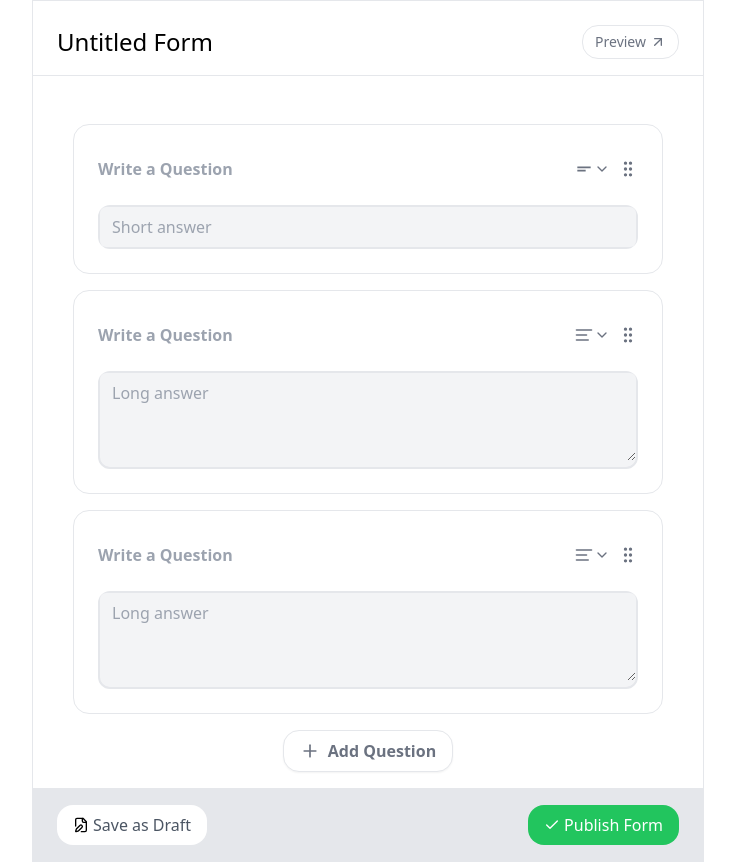
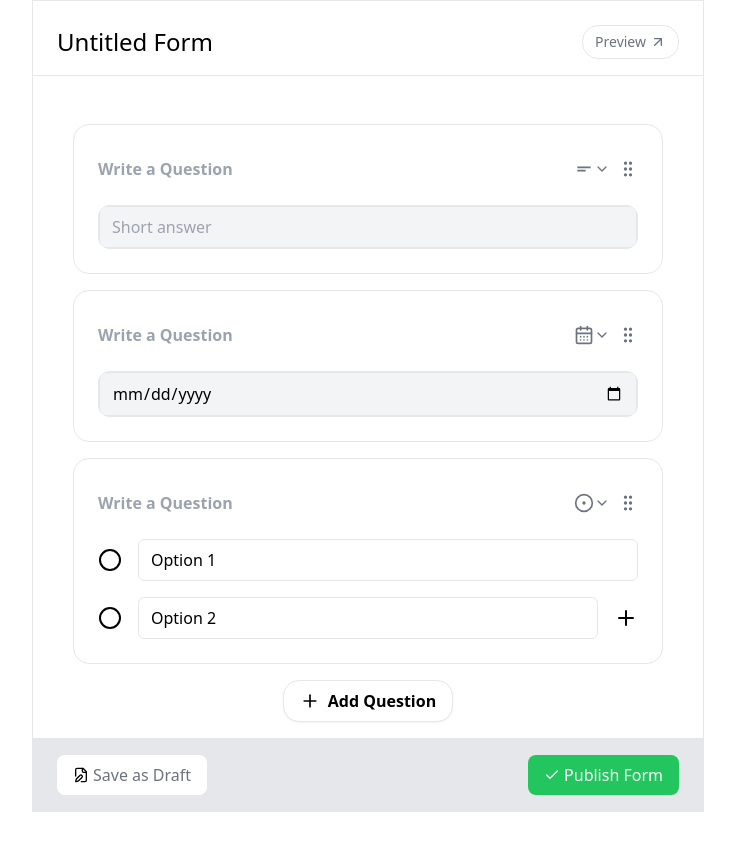
Before and after one commit to shivankkunwar/FormGenius, a Next.js app: page / in a window 1280 px wide. Shown: the whole page, without its empty margins (272-1007 px from the left). After the commit the page ends 812 px from the top, so only its background shows below. Built offline with nearby package versions, Linux system fonts and the light colour scheme.

Commit message:
Date component built , option fixed

```diff
--- a/app/page.tsx
+++ b/app/page.tsx
@@ -1,18 +1,43 @@
 "use client";
 
 import { useState } from "react";
-import { ArrowUpRight, Check, FilePen, Plus } from "lucide-react";
-import { motion } from "framer-motion";
+import { AlignLeft, ArrowUpRight, CalendarDays, Check, CircleDot, FilePen, Hash, Link, Plus } from "lucide-react";
+import { AnimatePresence, motion } from "framer-motion";
 import { formStyles as styles } from "@/styles/form";
 import AnswerComponent from "@/components/AnswerComponent";
 import { FormBuilder } from "@/components/formBuilder";
 import { FormProvider } from "@/context/form-context";
+import { MdOutlineShortText } from "react-icons/md";
 
 export default function Home() {
   const [isPreview, setIsPreview] = useState(false);
+  const [answers, setAnswers] = useState([
+    "short answer",
+    "date",
+    "single select",
+  ]);
+  const [showModal, setShowModal] = useState(false);
+  const [dropdownDirection, setDropdownDirection] = useState("down");
+  const toggleModal = () => {
+    setShowModal(!showModal);
+
+    const windowHeight = window.innerHeight;
+    const modalHeight = 400;
+    const dropdownHeight = 200;
+    const screenBottom = windowHeight - modalHeight / 2 - dropdownHeight / 2;
+
+    if (screenBottom < 0) {
+      setDropdownDirection("up");
+    } else {
+      setDropdownDirection("down");
+    }
+  };
+  const addQuestionType = (type:string) => {
+    setAnswers([...answers, type]);
+    setShowModal(false);
+  };
 
   return (
-
     <div className="flex flex-col min-h-screen max-w-2xl mx-auto  border z-0">
       <div className="mb-8 flex justify-between items-center b border-b px-4 md:px-6 pt-4 md:pt-6 pb-4 md:pb=6">
         <input
@@ -29,17 +54,90 @@ export default function Home() {
         </button>
       </div>
       <div className=" px-4 md:px-6  ">
-          <AnswerComponent type="short answer"/>
-          <AnswerComponent type="long answer"/>
-          <AnswerComponent type="long answer"/>
-
+        {answers.map((ans, i) => (
+          <AnswerComponent key={i} type={ans} />
+        ))}
       </div>
+      <AnimatePresence>
+        {showModal && (
+          <motion.div
+            initial={{ opacity: 0, y: 20 }}
+            animate={{ opacity: 1, y: 0 }}
+            exit={{ opacity: 0, y: 20 }}
+            className="fixed inset-0 flex items-center justify-center z-10"
+          >
+            <div
+              className="absolute inset-0 bg-gray-900 opacity-50 cursor-pointer"
+              onClick={toggleModal}
+            />
+            <div className="bg-white rounded-lg  p-6 relative z-20 w-full max-w-md">
+              <h2 className="text-2xl font-bold mb-4">Add Question</h2>
+              <div className={`relative ${dropdownDirection === 'up' ? 'top-auto bottom-full mb-2' : 'bottom-auto top-full mt-2'}`}>
+                <div className="bg-white border rounded-lg  p-4 w-full">
+                  <ul>
+                    <li
+                      className="flex gap-2 hover:bg-gray-100 p-2 cursor-pointer"
+                      onClick={() => addQuestionType("short answer")}
+                    >
+                     <MdOutlineShortText className="h-6 w-6 text-gray-500" />
+                     Short answer
+                    </li>
+                    <li
+                      className="flex gap-2 hover:bg-gray-100 p-2 cursor-pointer"
+                      onClick={() => addQuestionType("long answer")}
+                    >
+                      <AlignLeft className="h-5 w-5 text-gray-500" />
+                      Long answer
+                    </li>
+                    <li
+                      className="flex gap-2 hover:bg-gray-100 p-2 cursor-pointer"
+                      onClick={() => addQuestionType("single select")}
+                    >
+                     <CircleDot className="h-5 w-5 text-gray-500" />
+                     Single select
+                    </li>
+                    <li
+                      className=" flex gap-2 hover:bg-gray-100 p-2 cursor-pointer"
+                      onClick={() => addQuestionType("url")}
+                    >
+                      <Hash className="h-5 w-5 text-gray-500" />
+                      Number
+                    </li>
+                    <li
+                      className="flex gap-2 hover:bg-gray-100 p-2 cursor-pointer"
+                      onClick={() => addQuestionType("url")}
+                    >
+                       <Link className="h-5 w-5 text-gray-500" />
+                       URL
+                    </li>
+                    <li
+                      className="flex gap-2 hover:bg-gray-100 p-2 cursor-pointer"
+                      onClick={() => addQuestionType("date")}
+                    >
+                       <CalendarDays className="h-5 w-5 text-gray-500" />
+                       Date
+                    </li>
+                  </ul>
+                </div>
+              </div>
+              <div className="flex justify-end mt-4">
+                <button
+                  className="bg-gray-200 rounded-xl hover:bg-gray-300 text-gray-700 font-bold py-2 px-4 "
+                  onClick={toggleModal}
+                >
+                  Cancel
+                </button>
+              </div>
+            </div>
+          </motion.div>
+        )}
+      </AnimatePresence>
       <div className="relative px-4 pb-4 md:px-6 flex justify-center">
         <motion.button
           whileHover={{ scale: 1.02 }}
           whileTap={{ scale: 0.98 }}
-            onClick={() => console.log("Add Question clicked")}
-            className="flex items-center gap-2 text-gray-500 text-black hover:text-gray-700 font-semibold px-4 py-2 bg-white border rounded-2xl shadow-sm"
+          onClick={() => toggleModal()}
+          className="flex items-center gap-2  text-black hover:text-gray-700 font-semibold px-4 py-2 bg-white border rounded-2xl shadow-sm"
         >
           <Plus size={20} />
           Add Question
@@ -47,13 +145,12 @@ export default function Home() {
       </div>
       <div className="flex-1"></div>
 
-
-
       <div className="flex justify-between bg-gray-200 items-center border-t pt-4 px-4 md:px-6 pb-4 md:pb=6">
         <button
-            className={`${styles.button.secondary} flex px-4 py-2 rounded-2xl  text-black font-semiboldborder bg-white text-gray-600 hover:bg-gray-50`}
+          className={`${styles.button.secondary} flex px-4 py-2 rounded-2xl  text-black font-semiboldborder bg-white  hover:bg-gray-50`}
         >
-            <FilePen className="w-4 mr-1 text-black font-semibold" /> Save as Draft
+          <FilePen className="w-4 mr-1 text-black font-semibold" /> Save as
+          Draft
         </button>
         <button
           className={`${styles.button.primary} flex px-4 py-2 rounded-2xl bg-green-500 text-white hover:bg-green-600`}
@@ -62,6 +159,5 @@ export default function Home() {
         </button>
       </div>
     </div>
-
   );
 }
--- a/components/AnswerComponent.tsx
+++ b/components/AnswerComponent.tsx
@@ -1,11 +1,14 @@
 import {
   AlignLeft,
+  CalendarDays,
   ChevronDown,
   ChevronUp,
+  Circle,
   CircleDot,
   GripVertical,
   Hash,
   Link,
+  Plus,
 } from "lucide-react";
 import React, { useState } from "react";
 import { MdOutlineShortText } from "react-icons/md";
@@ -15,7 +18,21 @@ type answerType = {
 const AnswerComponent = ({ type }: answerType) => {
   const [answerType, setAnswerType] = useState(type);
   const [showTypeDropdown, setShowTypeDropdown] = useState(false);
+  const [options, setOptions] = useState(["Option 1", "Option 2"]);
+  const [date, setDate] = useState("");
 
+  const handleDateChange = (e) => {
+    setDate(e.target.value);
+  };
+  const addOption = () => {
+    setOptions([...options, `Option ${options.length + 1}`]);
+  };
+
+  const updateOption = (index, value) => {
+    const updatedOptions = [...options];
+    updatedOptions[index] = value;
+    setOptions(updatedOptions);
+  };
   const handleAnswerTypeChange = (type) => {
     setAnswerType(type);
     setShowTypeDropdown(false);
@@ -48,6 +65,8 @@ const AnswerComponent = ({ type }: answerType) => {
                 <Hash className="h-5 w-5 text-gray-500" />
               ) : answerType === "url" ? (
                 <Link className="h-5 w-5 text-gray-500" />
+              ) : answerType === "date" ? (
+                <CalendarDays className="h-5 w-5 text-gray-500" />
               ) : (
                 <></>
               )}
@@ -66,6 +85,7 @@ const AnswerComponent = ({ type }: answerType) => {
                   "single select",
                   "number",
                   "url",
+                  "date",
                 ].map((type) => (
                   <button
                     key={type}
@@ -82,6 +102,8 @@ const AnswerComponent = ({ type }: answerType) => {
                       <Hash className="h-5 w-5 text-gray-500" />
                     ) : type === "url" ? (
                       <Link className="h-5 w-5 text-gray-500" />
+                    ) : type === "date" ? (
+                      <CalendarDays className="h-5 w-5 text-gray-500" />
                     ) : (
                       <></>
                     )}
@@ -94,6 +116,7 @@ const AnswerComponent = ({ type }: answerType) => {
         </div>
       </div>
 
+      {answerType !== "single select" && (
         <div className="space-y-4 border-2 rounded-xl bg-gray-100">
           {answerType === "short answer" && (
             <input
@@ -110,28 +133,19 @@ const AnswerComponent = ({ type }: answerType) => {
               rows={3}
             ></textarea>
           )}
-
-        {answerType === "single select" && (
-          <div className="flex items-center space-x-4">
+          {answerType === "date" && (
+            <div className="flex items-center">
               <input
-              type="text"
-              className="bg-gray-100 rounded-md px-3 py-2 flex-1 focus:outline-none focus:ring-2 focus:ring-blue-500"
-              placeholder="Single select"
+                type="date"
+                className="bg-gray-100 rounded-md px-3 py-2 text-base flex-1 focus:outline-none focus:ring-2 focus:ring-blue-500"
+                value={date}
+                onChange={handleDateChange}
+                style={{
+                  appearance: "none",
+                  WebkitAppearance: "none",
+                  MozAppearance: "none",
+                }}
               />
-            <div className="flex items-center space-x-2">
-              <input
-                type="radio"
-                className="form-radio text-blue-500 focus:ring-blue-500"
-              />
-              <span className="text-gray-700">Option 1</span>
-            </div>
-            <div className="flex items-center space-x-2">
-              <input
-                type="radio"
-                className="form-radio text-blue-500 focus:ring-blue-500"
-              />
-              <span className="text-gray-700">Option 2</span>
-            </div>
             </div>
           )}
 
@@ -151,6 +165,25 @@ const AnswerComponent = ({ type }: answerType) => {
             />
           )}
         </div>
+      )}
+      <div className="space-y-4 ">
+        {answerType === "single select" && (
+          <div className="space-y-4">
+            {options.map((option, index) => (
+              <div key={index} className="flex items-center space-x-4">
+                <Circle />
+                <input
+                  type="text"
+                  className=" border rounded-md px-3 py-2 flex-1 focus:outline-none focus:ring-2 focus:ring-blue-500"
+                  value={option}
+                  onChange={(e) => updateOption(index, e.target.value)}
+                />
+                {index === options.length - 1 && <Plus onClick={addOption} />}
+              </div>
+            ))}
+          </div>
+        )}
+      </div>
     </div>
   );
 };
```
Lines whose indentation alone changed are shown as unchanged.
